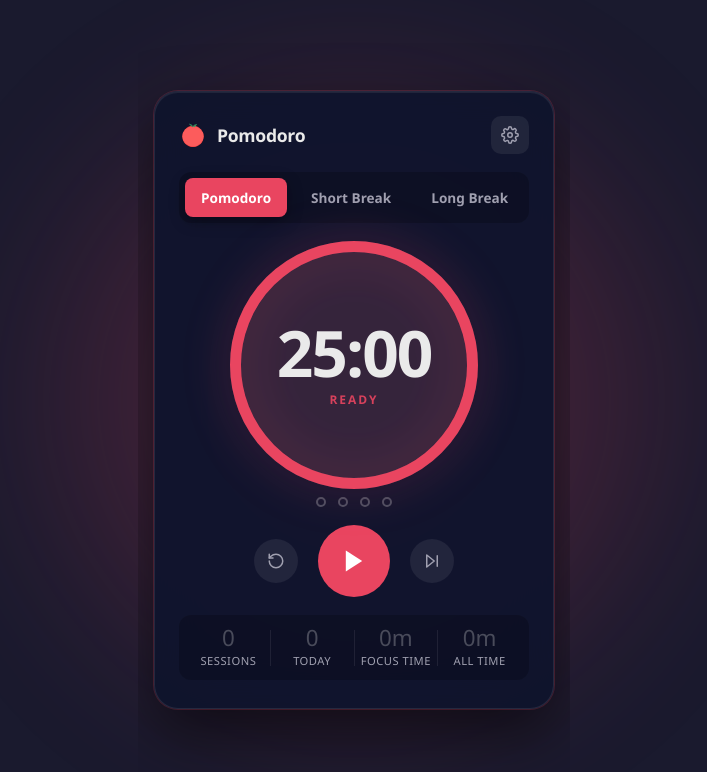
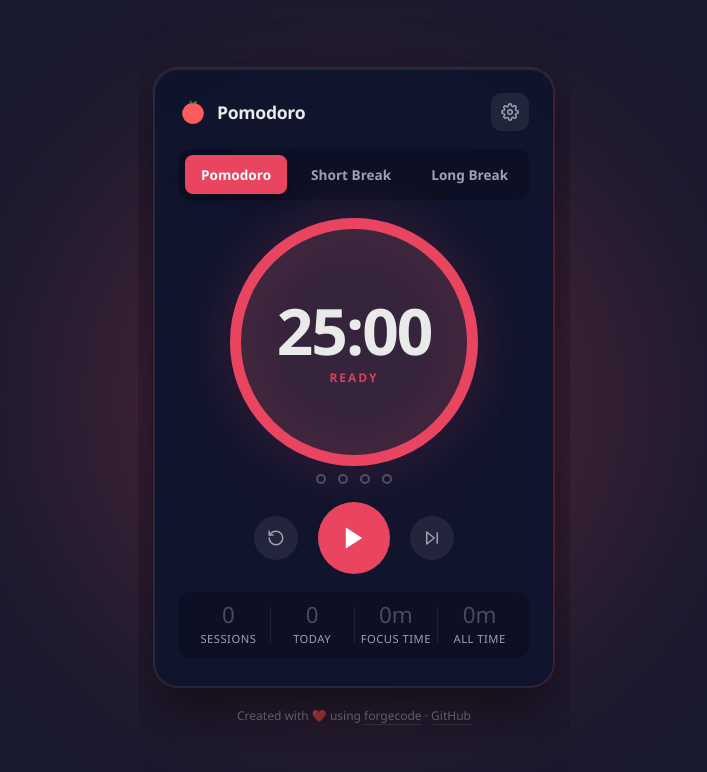
Before and after one commit to tusharmath/pomodoro, a React (Vite) app: page / in a window 1280 px wide. Shown: the top 772 px of the page, without its empty margins (286-993 px from the left). Built offline with nearby package versions, Linux system fonts and the light colour scheme.

Commit message:
feat: add footer with forgecode and github links

```diff
--- a/src/App.module.css
+++ b/src/App.module.css
@@ -1,11 +1,13 @@
 .app {
   min-height: 100vh;
   display: flex;
+  flex-direction: column;
   align-items: center;
   justify-content: center;
-  padding: 16px;
+  padding: 16px 16px 24px;
   position: relative;
   overflow: hidden;
+  gap: 20px;
 }
 
 .glow {
@@ -100,6 +102,26 @@
   margin-bottom: -10px;
 }
 
+.footer {
+  position: relative;
+  z-index: 1;
+  font-size: 0.75rem;
+  color: var(--color-text-muted);
+  opacity: 0.5;
+  text-align: center;
+}
+
+.footer a {
+  color: var(--color-text-muted);
+  text-decoration: none;
+  border-bottom: 1px solid rgba(255,255,255,0.2);
+  transition: opacity 0.15s ease;
+}
+
+.footer a:hover {
+  opacity: 0.9;
+}
+
 @media (max-width: 480px) {
   .card {
     padding: 20px 16px;
--- a/src/App.tsx
+++ b/src/App.tsx
@@ -101,6 +101,14 @@ export default function App() {
         />
       </div>
 
+      {/* Footer */}
+      <footer className={styles.footer}>
+        Created with ❤️ using{' '}
+        <a href="https://forgecode.dev" target="_blank" rel="noopener noreferrer">forgecode</a>
+        {' · '}
+        <a href="https://github.com/tusharmath/pomodoro" target="_blank" rel="noopener noreferrer">GitHub</a>
+      </footer>
+
       {/* Settings panel */}
       {showSettings && (
         <SettingsPanel
--- a/src/hooks/useTimer.ts
+++ b/src/hooks/useTimer.ts
@@ -42,7 +42,7 @@ import { DEFAULT_SETTINGS } from '../types'
 export function useTimer(): UseTimerReturn {
   const [settings, setSettings] = useState<Settings>(() => loadSettings(DEFAULT_SETTINGS))
   const [mode, setModeState] = useState<Mode>('pomodoro')
-  const [timeLeft, setTimeLeft] = useState<number>(settings.pomodoro * 60)
+  const [timeLeft, setTimeLeft] = useState<number>(settings.pomodoro * 60 + (settings.pomodoroSeconds ?? 0))
   const [isRunning, setIsRunning] = useState(false)
   const [pomodoroCount, setPomodoroCount] = useState(0)
   const [sessions, setSessions] = useState<Session[]>(() => loadSessions())
```
